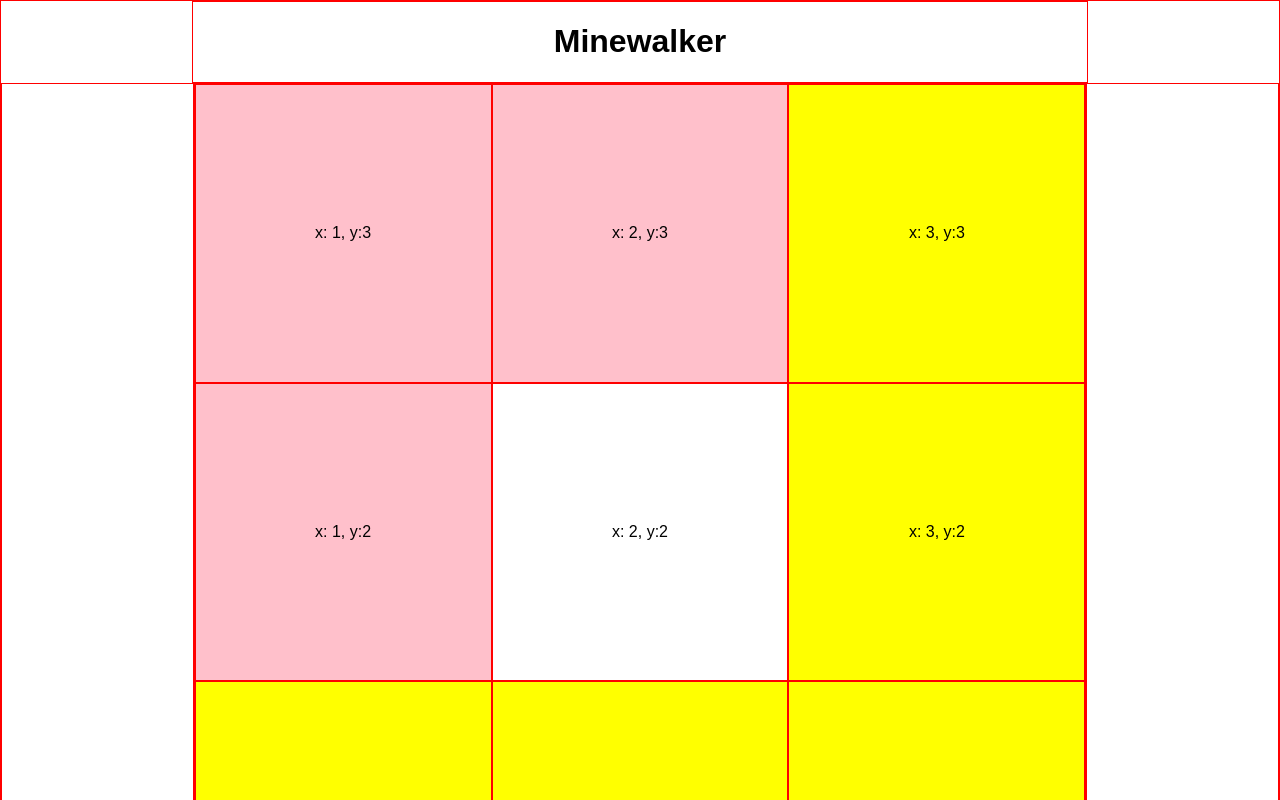
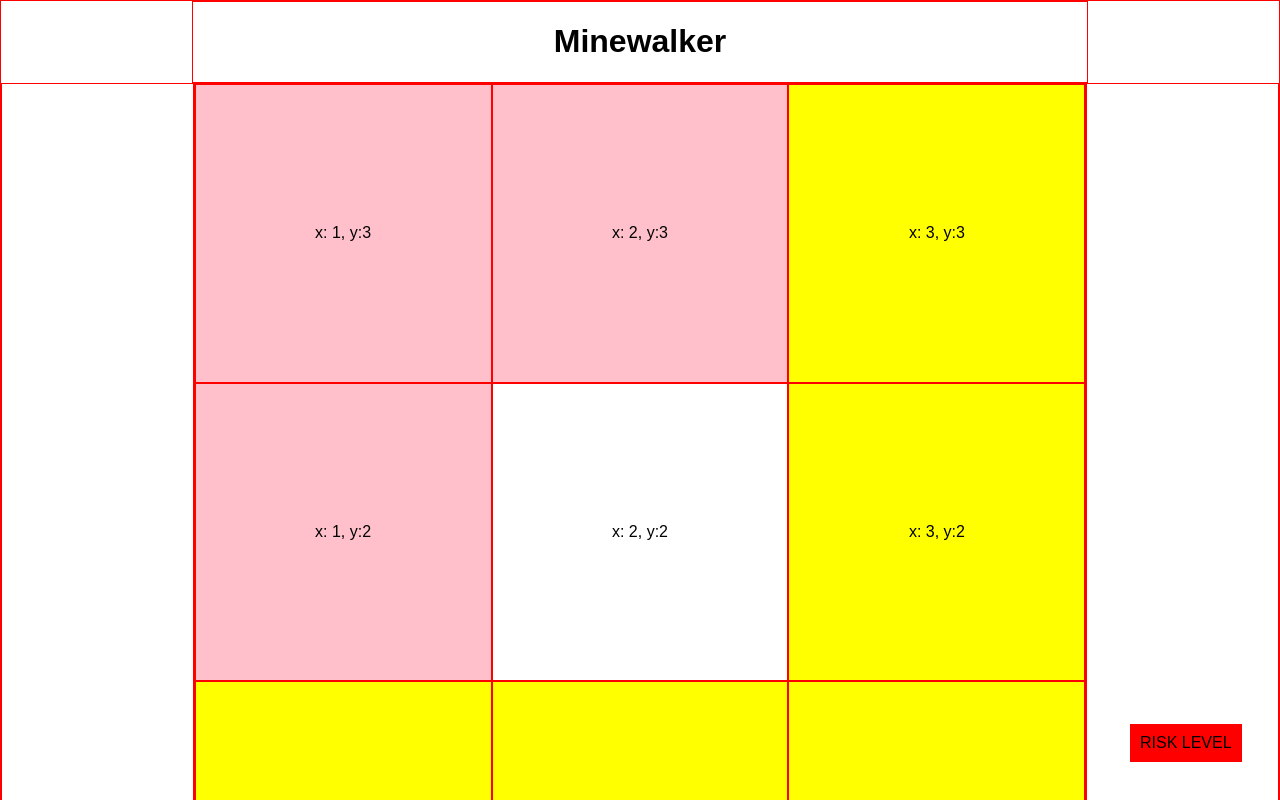
Before and after one commit to Milldrew/MINEWALKER, an Angular app in the folder minewalker/: page / in a window 1280 px wide. Shown: the top 800 px of the page. Built offline with nearby package versions, Linux system fonts and the light colour scheme.

Commit message:
📅  | Wed Mar 30 13:38:05 MDT 2022

```diff
--- a/minewalker/src/app/user-interface/user-interface.component.css
+++ b/minewalker/src/app/user-interface/user-interface.component.css
@@ -0,0 +1,7 @@
+.warning {
+  padding: 10px 10px;
+  position: absolute;
+  bottom: 3vw;
+  right: 3vw;
+  background-color: red;
+}
--- a/minewalker/src/app/user-interface/user-interface.component.html
+++ b/minewalker/src/app/user-interface/user-interface.component.html
@@ -10,3 +10,4 @@
   <option [value]="9">9</option>
   <option [value]="10">10</option>
 </select>
+<div class="warning">RISK LEVEL</div>
--- a/minewalker/src/app/user-interface/user-interface.component.ts
+++ b/minewalker/src/app/user-interface/user-interface.component.ts
@@ -1,5 +1,6 @@
 import { Component, OnInit } from '@angular/core';
 import { tap } from 'rxjs';
+import { AdjacentSquaresService } from '../services/adjacent-squares.service';
 import { BoardService } from '../services/board.service';
 import { BoardSize, GameService } from '../services/game.service';
 import { MinesService } from '../services/mines.service';
@@ -13,7 +14,8 @@ export class UserInterfaceComponent implements OnInit {
   constructor(
     public gameService: GameService,
     public boardService: BoardService,
-    public minesService: MinesService
+    public minesService: MinesService,
+    public adjacentSquaresService: AdjacentSquaresService
   ) {}
   boardSize: BoardSize = 3;
   setBoardSize() {
@@ -22,5 +24,17 @@ export class UserInterfaceComponent implements OnInit {
     this.boardService.makeHappyPath();
     this.minesService.layMines();
   }
+  setWarningColor() {
+    let adjacentMineCount = this.adjacentSquaresService.adjacentMineCount();
+    return 'red';
+  }
+  warningColor: string = this.setWarningColor();
+  getWarningColor() {
+    return this.warningColor ? this.warningColor : 'red';
+  }
+  ngAfterContentChecked() {
+    this.setWarningColor();
+  }
+
   ngOnInit(): void {}
 }
```
